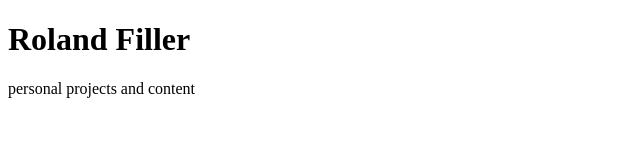
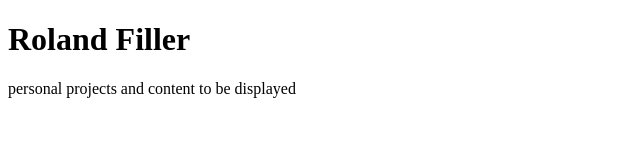
Before and after one commit to rolnd01/rolnd01.github.io, a plain HTML site: page index.html in a window 1280 px wide. Shown: the whole page, without its empty margins (0-640 px from the left). Drawn offline with Linux system fonts and the light colour scheme.

Commit message:
Update index.html

```diff
--- a/index.html
+++ b/index.html
@@ -2,6 +2,6 @@
 <html>
 <body>
 <h1>Roland Filler</h1>
-<p>personal projects and content</p>
+<p>personal projects and content to be displayed</p>
 </body>
 </html>
```
